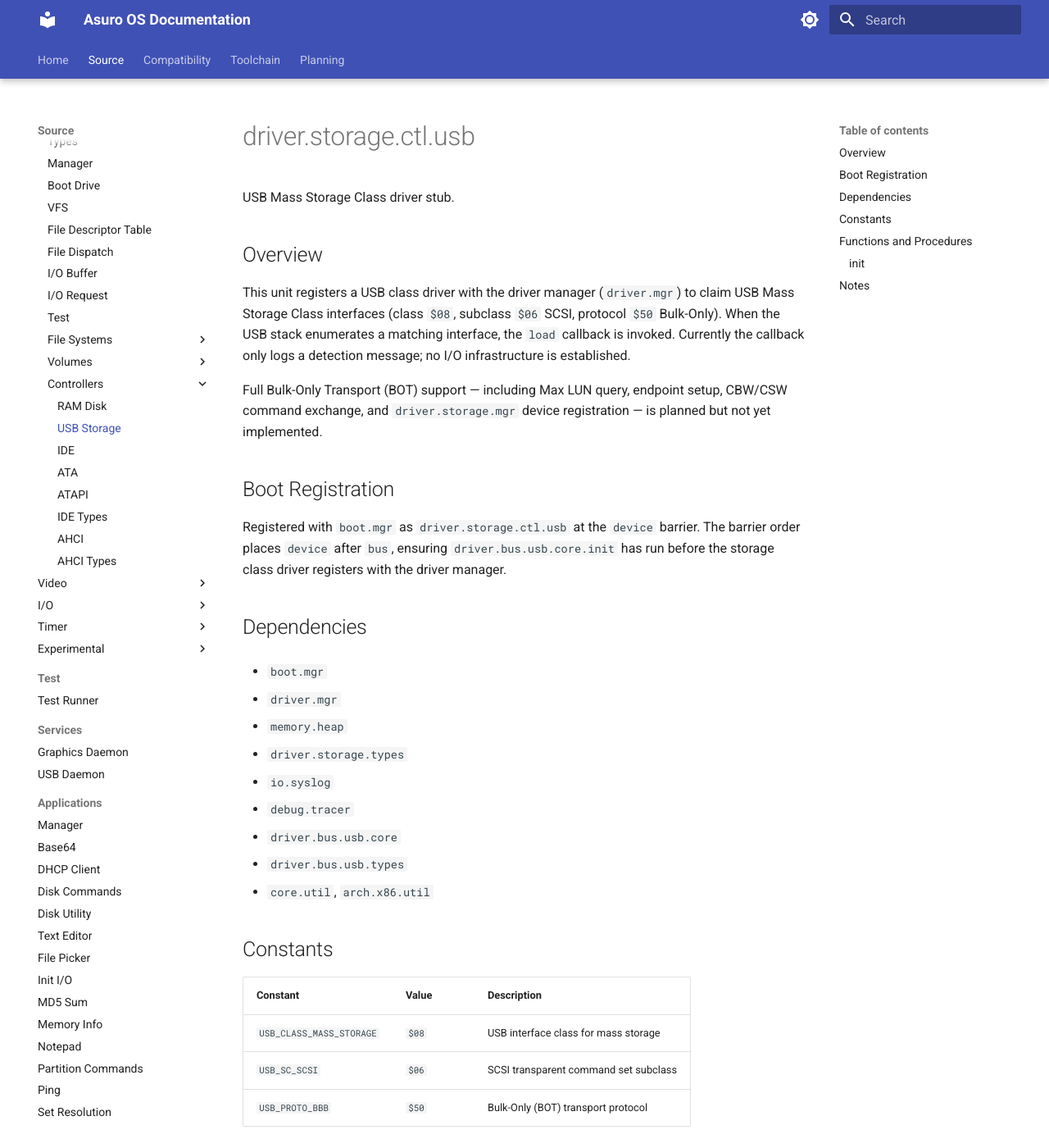
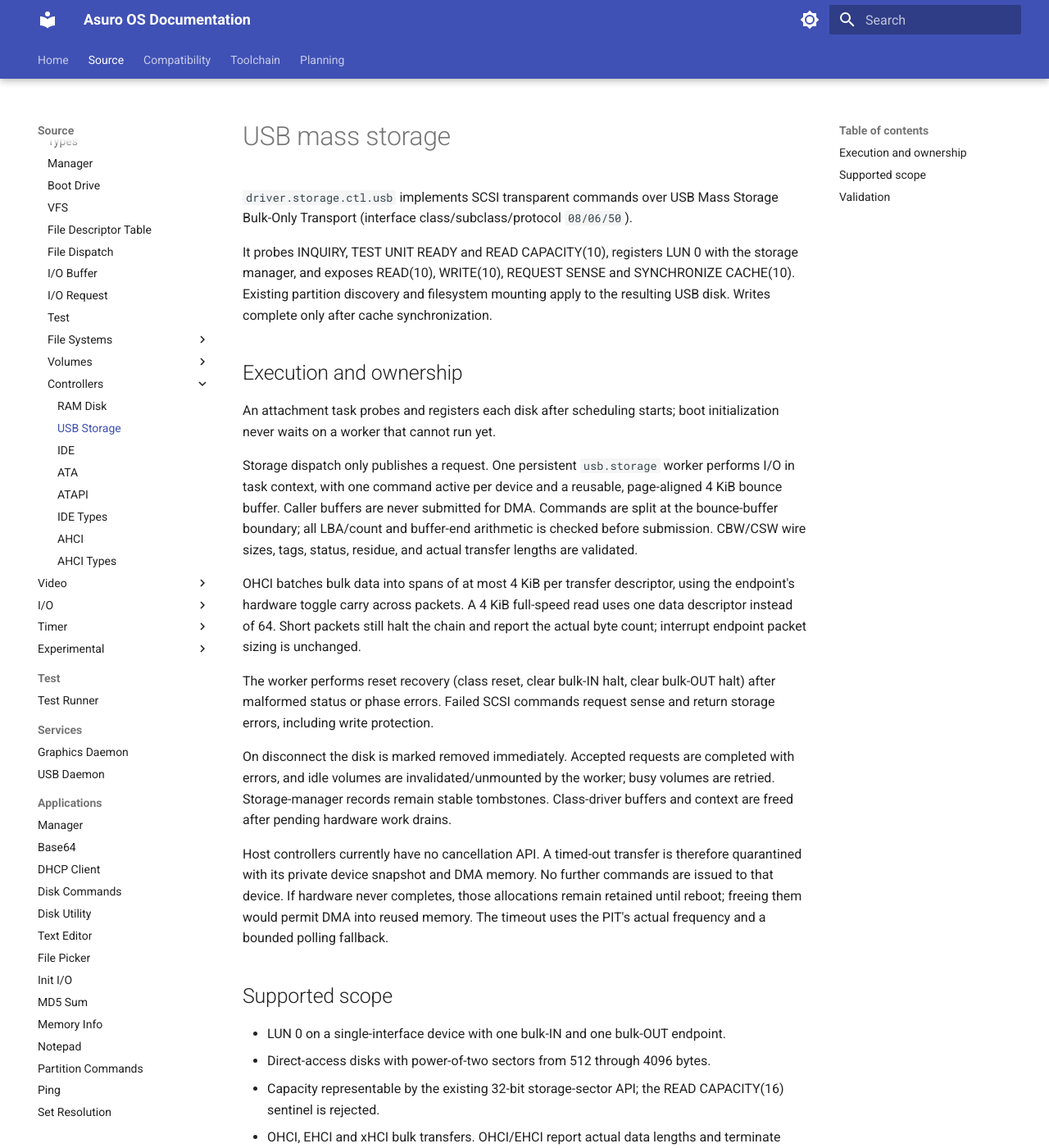
Before and after one commit to t3hn3rd/Asuro, an MkDocs documentation site: the page built from doc/src/driver/storage/ctl/driver.storage.ctl.usb.md, in a window 1280 px wide and 1400 px high. Shown: the whole window at 82% size. Built offline with MkDocs 1.6.1 and Material for MkDocs 9.7.7, drawn with Linux system fonts in a browser that asks for light colours; some of the changed text lies outside the part shown.

Commit message:
Implement USB mass storage and batch OHCI bulk transfers

````diff
--- a/doc/src/driver/storage/ctl/driver.storage.ctl.usb.md
+++ b/doc/src/driver/storage/ctl/driver.storage.ctl.usb.md
@@ -1,49 +1,68 @@
-# driver.storage.ctl.usb
+# USB mass storage
 
-USB Mass Storage Class driver stub.
+`driver.storage.ctl.usb` implements SCSI transparent commands over USB Mass
+Storage Bulk-Only Transport (interface class/subclass/protocol `08/06/50`).
 
-## Overview
+It probes INQUIRY, TEST UNIT READY and READ CAPACITY(10), registers LUN 0 with
+the storage manager, and exposes READ(10), WRITE(10), REQUEST SENSE and
+SYNCHRONIZE CACHE(10). Existing partition discovery and filesystem mounting
+apply to the resulting USB disk. Writes complete only after cache synchronization.
 
-This unit registers a USB class driver with the driver manager (`driver.mgr`) to claim USB Mass Storage Class interfaces (class `$08`, subclass `$06` SCSI, protocol `$50` Bulk-Only). When the USB stack enumerates a matching interface, the `load` callback is invoked. Currently the callback only logs a detection message; no I/O infrastructure is established.
+## Execution and ownership
 
-Full Bulk-Only Transport (BOT) support — including Max LUN query, endpoint setup, CBW/CSW command exchange, and `driver.storage.mgr` device registration — is planned but not yet implemented.
+An attachment task probes and registers each disk after scheduling starts; boot
+initialization never waits on a worker that cannot run yet.
 
-## Boot Registration
+Storage dispatch only publishes a request. One persistent `usb.storage` worker
+performs I/O in task context, with one command active per device and a reusable,
+page-aligned 4 KiB bounce buffer. Caller buffers are never submitted for DMA.
+Commands are split at the bounce-buffer boundary; all LBA/count and buffer-end
+arithmetic is checked before submission. CBW/CSW wire sizes, tags, status,
+residue, and actual transfer lengths are validated.
 
-Registered with `boot.mgr` as `driver.storage.ctl.usb` at the `device` barrier. The barrier order places `device` after `bus`, ensuring `driver.bus.usb.core.init` has run before the storage class driver registers with the driver manager.
+OHCI batches bulk data into spans of at most 4 KiB per transfer descriptor,
+using the endpoint's hardware toggle carry across packets. A 4 KiB full-speed
+read uses one data descriptor instead of 64. Short packets still halt the chain
+and report the actual byte count; interrupt endpoint packet sizing is unchanged.
 
-## Dependencies
+The worker performs reset recovery (class reset, clear bulk-IN halt, clear
+bulk-OUT halt) after malformed status or phase errors. Failed SCSI commands
+request sense and return storage errors, including write protection.
 
-- `boot.mgr`
+On disconnect the disk is marked removed immediately. Accepted requests are
+completed with errors, and idle volumes are invalidated/unmounted by the worker;
+busy volumes are retried. Storage-manager records remain stable tombstones.
+Class-driver buffers and context are freed after pending hardware work drains.
 
-- `driver.mgr`
-- `memory.heap`
-- `driver.storage.types`
-- `io.syslog`
-- `debug.tracer`
-- `driver.bus.usb.core`
-- `driver.bus.usb.types`
-- `core.util`, `arch.x86.util`
+Host controllers currently have no cancellation API. A timed-out transfer is
+therefore quarantined with its private device snapshot and DMA memory. No further
+commands are issued to that device. If hardware never completes, those allocations
+remain retained until reboot; freeing them would permit DMA into reused memory.
+The timeout uses the PIT's actual frequency and a bounded polling fallback.
 
-## Constants
+## Supported scope
 
-| Constant | Value | Description |
-|---|---|---|
-| `USB_CLASS_MASS_STORAGE` | `$08` | USB interface class for mass storage |
-| `USB_SC_SCSI` | `$06` | SCSI transparent command set subclass |
-| `USB_PROTO_BBB` | `$50` | Bulk-Only (BOT) transport protocol |
+- LUN 0 on a single-interface device with one bulk-IN and one bulk-OUT endpoint.
+- Direct-access disks with power-of-two sectors from 512 through 4096 bytes.
+- Capacity representable by the existing 32-bit storage-sector API; the
+  READ CAPACITY(16) sentinel is rejected.
+- OHCI, EHCI and xHCI bulk transfers. OHCI/EHCI report actual data lengths and
+  terminate bulk reads on short packets.
 
-## Functions and Procedures
+UAS, additional LUNs, composite/alternate-setting interfaces, UHCI storage,
+optical devices, and media replacement without USB reconnect are not supported.
+The current xHCI driver lacks endpoint-ring reset support: a halted bulk endpoint
+fails the device closed rather than attempting an unsafe ring reuse.
 
-### init
+## Validation
 
-```pascal
-procedure init;
-```
+`UnitTest` is called by the boot test suite and is available as `USBMSCTEST`.
+Tests use a memory-only mock host controller: wire layout, byte order, capacity
+limits, reads, writes, sense errors, short transfers, status stalls, reset ordering,
+and request bounds. They perform no disk I/O.
 
-Constructs a `TDeviceIdentifier` matching any USB device with `bInterfaceClass = $08`, `bInterfaceSubClass = $06`, `bInterfaceProtocol = $50`, and registers the `load` callback with `driver.mgr`.
+For hardware/VM checks, boot with a disposable USB disk, confirm `USBMSC` discovery
+and filesystem mounting, test file read/write/read-back, then unplug while idle
+and during I/O. Do not run destructive disk tests against a disk containing data.
 
-## Notes
-
-- The `load` callback currently returns true unconditionally after logging a detection message.
-- Once full BOT support is implemented, `load` should query the Max LUN, allocate endpoint structures, and call `driver.storage.mgr.register_device` for each logical unit.
+Protocol: [USB-IF Bulk-Only Transport 1.0](https://www.usb.org/sites/default/files/usbmassbulk_10.pdf).
````
Also changed, not shown: 6 other files.
